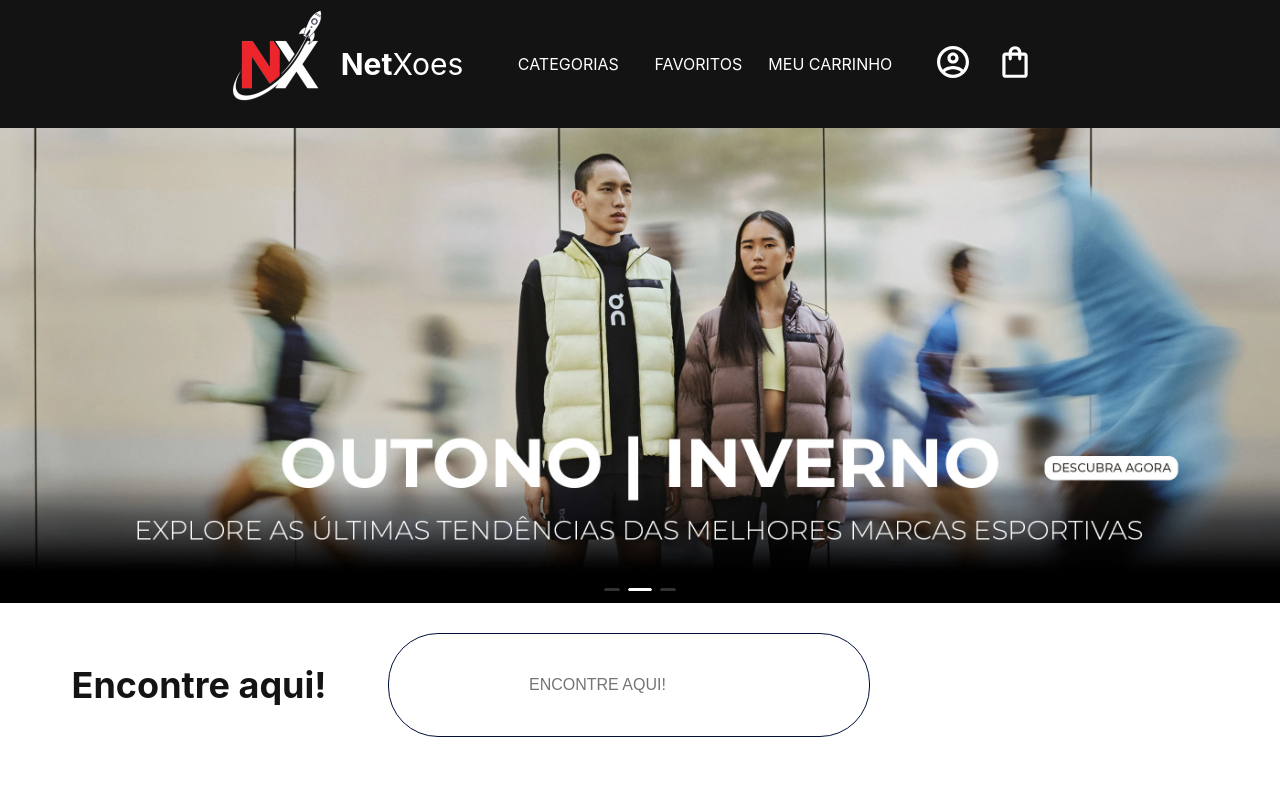
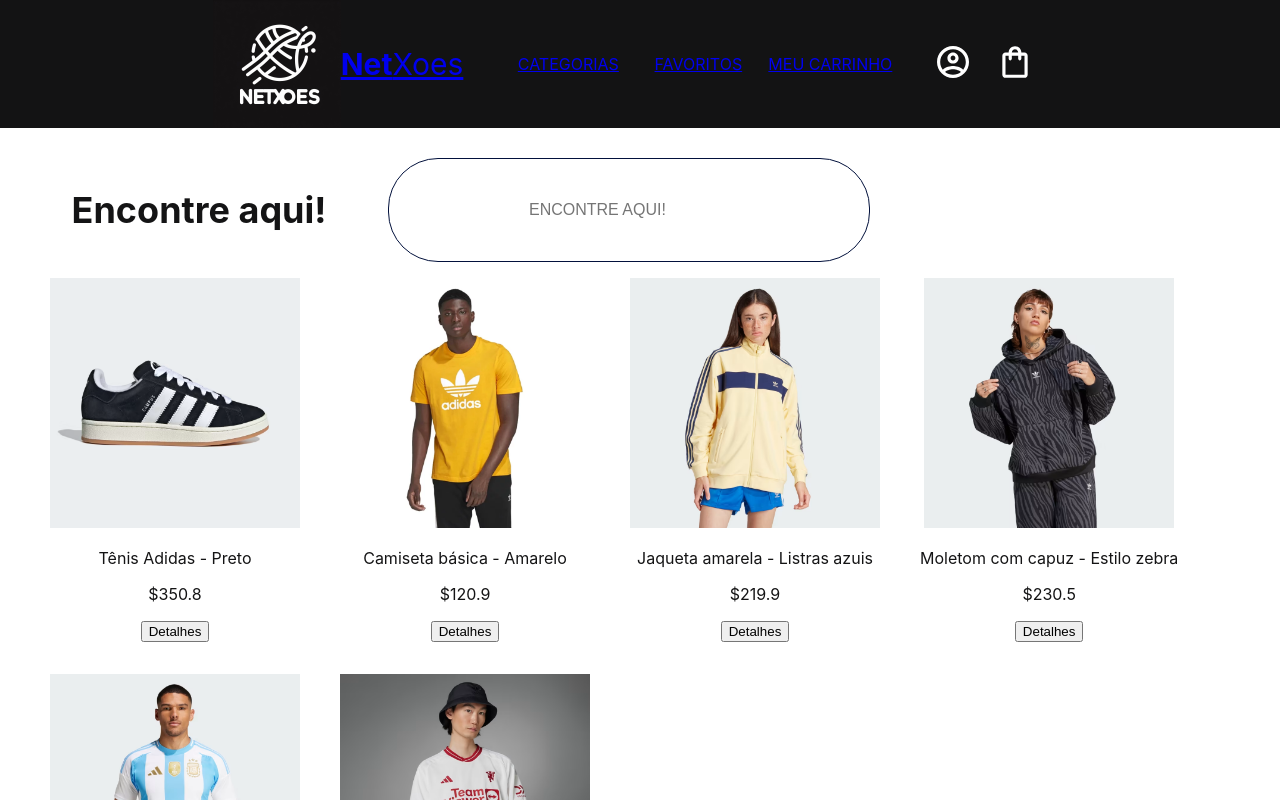
Before and after one commit to pedrohcferri/HackathonDb1, a React (Create React App) app: page /categorias in a window 1280 px wide. Shown: the top 800 px of the page. Built offline with nearby package versions, Linux system fonts and the light colour scheme.

Commit message:
ultimo commit na db1

```diff
--- a/src/componentes/Header/index.js
+++ b/src/componentes/Header/index.js
@@ -1,6 +1,7 @@
 import Logo from '../Logo';
 import OpcoesHeader from '../OpcoesHeader';
 import IconesHeader from '../IconesHeader';
+import { Link } from 'react-router-dom'
 import styled from 'styled-components';
 
 const HeaderContainer = styled.header`
@@ -12,7 +13,9 @@
 function Header(){
     return (
         <HeaderContainer>
+            <Link to="/">
             <Logo/>
+                </Link>
             <OpcoesHeader/>
             <IconesHeader/>
         </HeaderContainer>
--- a/src/componentes/OpcoesHeader/index.js
+++ b/src/componentes/OpcoesHeader/index.js
@@ -1,5 +1,6 @@
 
 import styled from 'styled-components';
+import { Link } from 'react-router-dom';
 
 const textoOpcoes = ['CATEGORIAS', 'FAVORITOS', 'MEU CARRINHO' ];
 
@@ -23,7 +24,7 @@
     return (
         <Opcoes>
           {textoOpcoes.map((texto) => (
-            <Opcao><p>{texto}</p></Opcao>
+          <Link to={`/${texto.toLowerCase()}`}><Opcao><p>{texto}</p></Opcao></Link>
           ))}
         </Opcoes>
     )
--- a/src/componentes/Pesquisa/index.js
+++ b/src/componentes/Pesquisa/index.js
@@ -40,7 +40,7 @@
 `
 
 function Pesquisa(){
-    const  [produtosPesquisados, setProdutosPesquisados]= useState([])
+    const  [produtosPesquisados, setProdutosPesquisados]= useState(produtos)
 
     console.log(produtosPesquisados)
 
--- a/src/index.js
+++ b/src/index.js
@@ -26,28 +26,28 @@
   list-style: none;
 }
 // `
+const root = ReactDOM.createRoot(document.getElementById('root'));
+root.render(
+  <React.StrictMode>
+    <GlobalStyle />
+    <BrowserRouter>
+
+      <Routes>
+      <Route path="/categorias" element={<Categorias />} />
+        <Route path="/favoritos" element={<Favoritos/>} />
+        <Route path="/" element={<App />} />
+      </Routes>
+    </BrowserRouter>
+  </React.StrictMode>);
+
 // const root = ReactDOM.createRoot(document.getElementById('root'));
 // root.render(
 //   <React.StrictMode>
-//     <GlobalStyle />
-//     <BrowserRouter>
-//       <Header />
-//       <Routes>
-//       <Route path="/categorias" element={<Categorias />} />
-//         <Route path="/favoritos" element={<Favoritos/>} />
-//         <Route path="/" element={<App />} />
-//       </Routes>
-//     </BrowserRouter>
-//   </React.StrictMode>);
-
-const root = ReactDOM.createRoot(document.getElementById('root'));
-root.render(
-  <React.StrictMode>
-    <GlobalStyle/>
-    <App />
-    <route path='/categorias' element={<Categorias/>} />
-  </React.StrictMode>
-);
+//     <GlobalStyle/>
+//     <App />
+//     <route path='/categorias' element={<Categorias/>} />
+//   </React.StrictMode>
+// );
 
 // If you want to start measuring performance in your app, pass a function
 // to log results (for example: reportWebVitals(console.log))
```
Also changed, not shown: src/imagens/logo.png.
